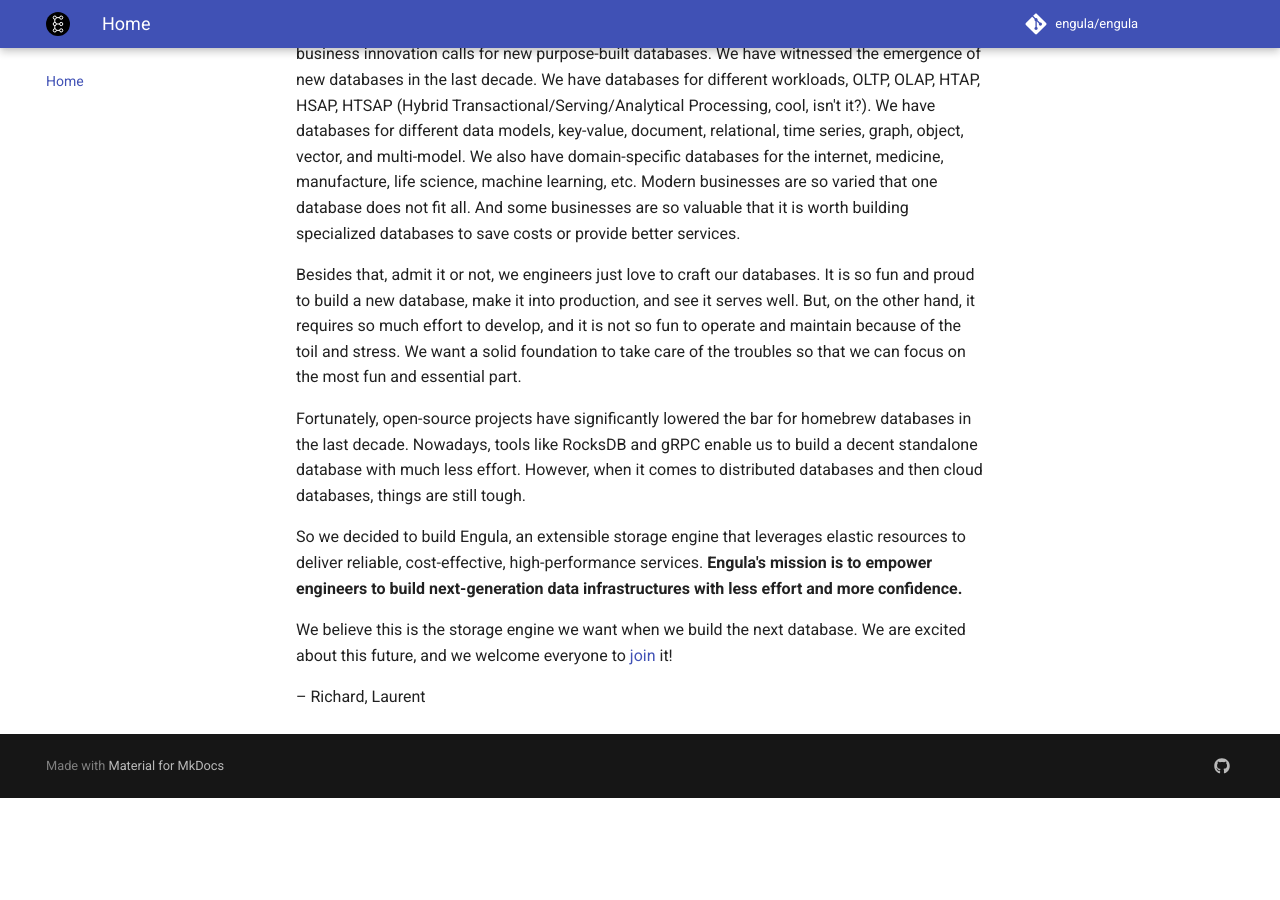
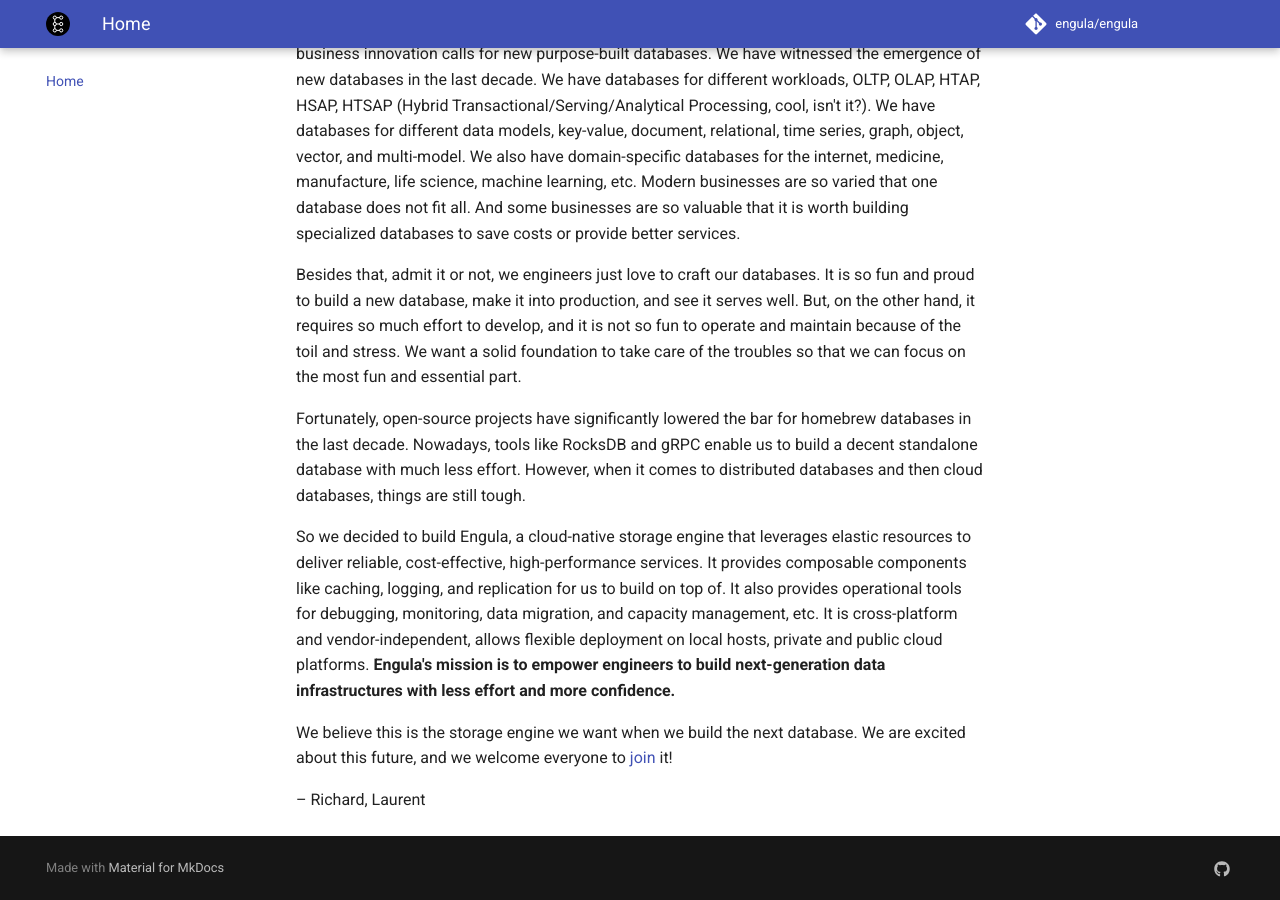
Before and after one commit to engula/engula.github.io, an MkDocs documentation site: the page built from docs/index.md, in a window 1280 px wide and 900 px high, scrolled down 637 px. Built offline with MkDocs 1.6.1 and Material for MkDocs 9.7.7, drawn with Linux system fonts in a browser that asks for light colours; comment, search, counter and statistics services are not loaded; before the commit the page ends 1435 px from its top, so only the background shows below that.

Commit message:
Improve the mission statement

```diff
--- a/docs/index.md
+++ b/docs/index.md
@@ -32,7 +28,10 @@ Fortunately, open-source projects have significantly lowered the bar for homebre
 Nowadays, tools like RocksDB and gRPC enable us to build a decent standalone database with much less effort.
 However, when it comes to distributed databases and then cloud databases, things are still tough.
 
-So we decided to build Engula, an extensible storage engine that leverages elastic resources to deliver reliable, cost-effective, high-performance services.
+So we decided to build Engula, a cloud-native storage engine that leverages elastic resources to deliver reliable, cost-effective, high-performance services.
+It provides composable components like caching, logging, and replication for us to build on top of.
+It also provides operational tools for debugging, monitoring, data migration, and capacity management, etc.
+It is cross-platform and vendor-independent, allows flexible deployment on local hosts, private and public cloud platforms.
 **Engula's mission is to empower engineers to build next-generation data infrastructures with less effort and more confidence.**
 
 We believe this is the storage engine we want when we build the next database.
```
Also changed, not shown: other parts of docs/index.md (+0 -4 lines).
